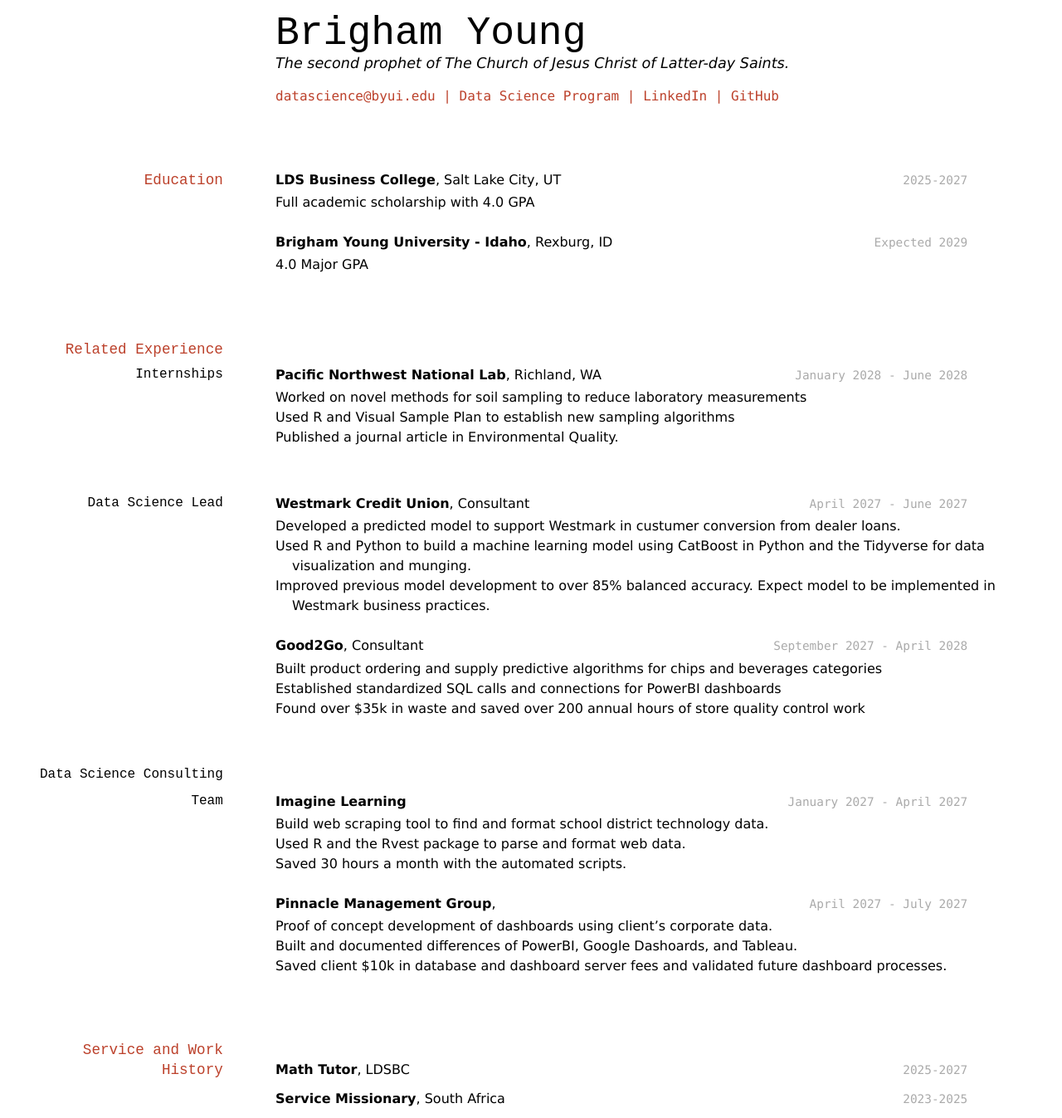
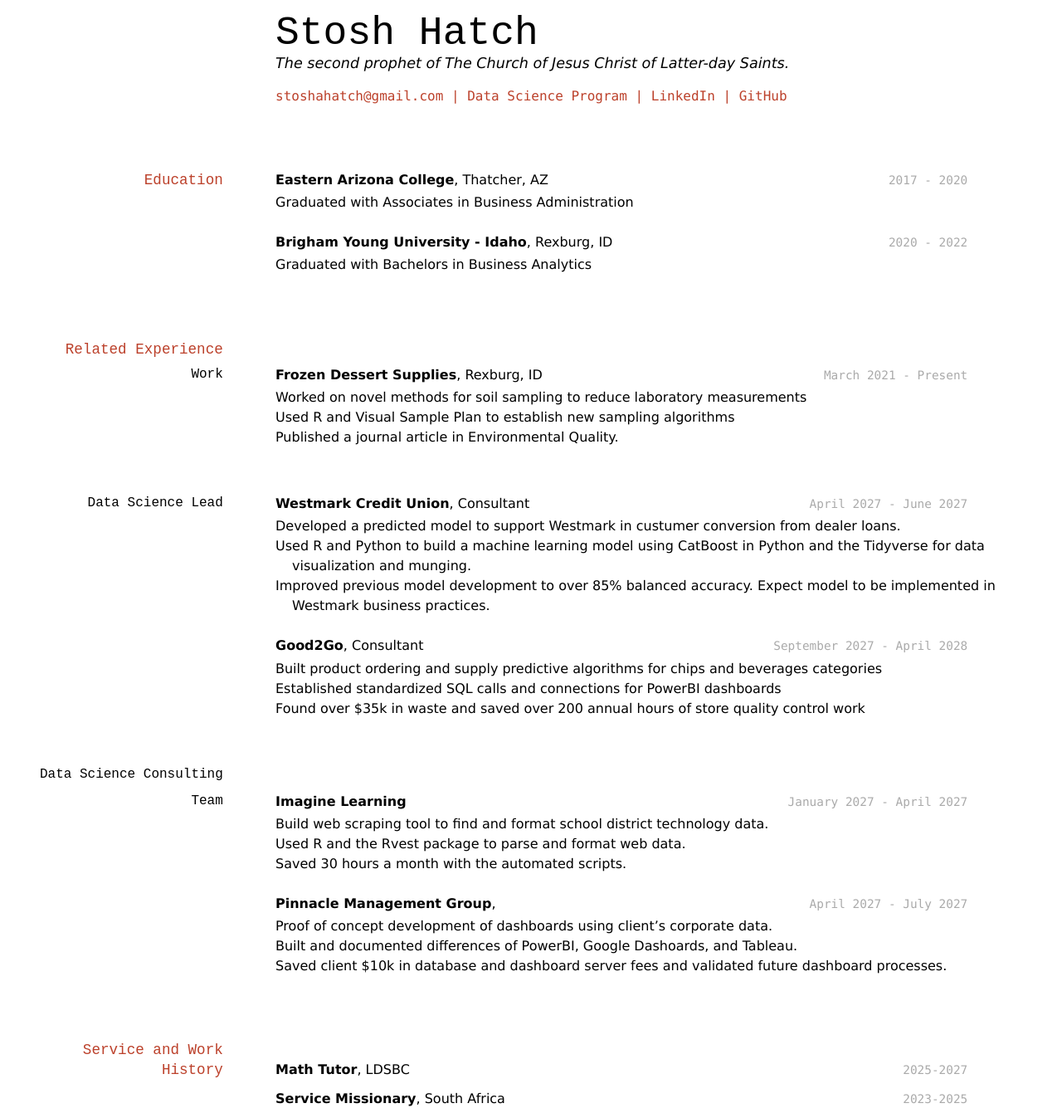
Before and after one commit to St0sh/StoshHatch_Resume, a Jekyll site: the page built from docs/index.md, in a window 1280 px wide. Shown: the whole page at 83% size. Built offline with Jekyll 4.4.1, drawn with Linux system fonts in a browser that asks for light colours.

Commit message:
Update index.md

```diff
--- a/docs/index.md
+++ b/docs/index.md
@@ -1,12 +1,12 @@
 ---
 layout: cv
-title: Brigham Young's Resume
+title: Stosh Hatch's Resume
 ---
-# Brigham Young
+# Stosh Hatch
 The second prophet of The Church of Jesus Christ of Latter-day Saints.
 
 <div id="webaddress">
-<a href="datascience@byui.edu">datascience@byui.edu</a>
+<a href="stoshahatch@gmail.com">stoshahatch@gmail.com</a>
 | <a href="https://byuidatascience.github.io/development.html">Data Science Program</a>
 | <a href="https://www.linkedin.com/groups/13537407/">LinkedIn</a>
 | <a href="https://github.com/byuids-resumes">GitHub</a>
@@ -16,23 +16,23 @@ The second prophet of The Church of Jesus Christ of Latter-day Saints.
 
 ## Education
 
-`2025-2027`
-__LDS Business College__, Salt Lake City, UT
+`2017 - 2020`
+__Eastern Arizona College__, Thatcher, AZ
 
-- Full academic scholarship with 4.0 GPA
+- Graduated with Associates in Business Administration
 
-`Expected 2029`
+`2020 - 2022`
 __Brigham Young University - Idaho__, Rexburg, ID
 
-- 4.0 Major GPA
+- Graduated with Bachelors in Business Analytics
 
 
 ## Related Experience
 
-### Internships
+### Work
 
-`January 2028 - June 2028`
-__Pacific Northwest National Lab__, Richland, WA
+`March 2021 - Present`
+__Frozen Dessert Supplies__, Rexburg, ID
 
 - Worked on novel methods for soil sampling to reduce laboratory measurements
 - Used R and Visual Sample Plan to establish new sampling algorithms
```
